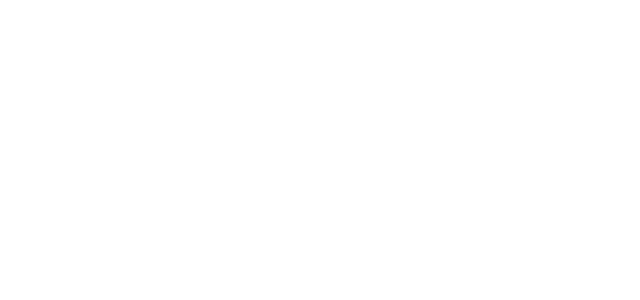
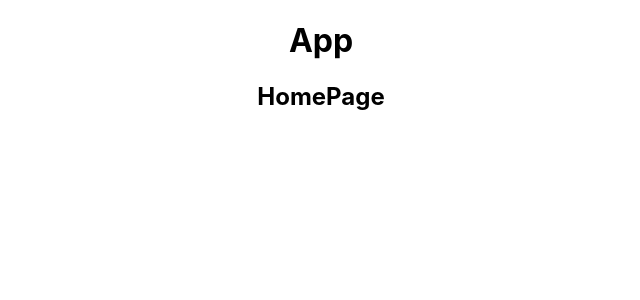
Before and after one commit to jordanepps/find-the-recipe-client, a React (Create React App) app: page / in a window 1280 px wide. Shown: the top 300 px of the page, without its empty margins (319-959 px from the left). Built offline with nearby package versions, Linux system fonts and the light colour scheme.

Commit message:
Create empty home page component with route

```diff
--- a/package.json
+++ b/package.json
@@ -5,7 +5,8 @@
   "dependencies": {
     "react": "^16.8.6",
     "react-dom": "^16.8.6",
-    "react-scripts": "2.1.8"
+    "react-router-dom": "^5.0.0",
+    "react-scripts": "^3.0.0"
   },
   "scripts": {
     "start": "react-scripts start",
--- a/src/components/App/App.js
+++ b/src/components/App/App.js
@@ -1,9 +1,18 @@
 import React, { Component } from 'react';
+import { Route, Switch } from 'react-router-dom';
+import HomePage from '../../routes/HomePage/HomePage';
 import './App.css';
 
 class App extends Component {
 	render() {
-		return <div className="App" />;
+		return (
+			<div className="App">
+				<h1>App</h1>
+				<Switch>
+					<Route exact path={'/'} component={HomePage} />
+				</Switch>
+			</div>
+		);
 	}
 }
 
--- a/src/index.js
+++ b/src/index.js
@@ -1,8 +1,14 @@
 import React from 'react';
 import ReactDOM from 'react-dom';
+import { BrowserRouter } from 'react-router-dom';
 import * as serviceWorker from './serviceWorker';
 import './index.css';
 import App from './components/App/App';
 
-ReactDOM.render(<App />, document.getElementById('root'));
+ReactDOM.render(
+	<BrowserRouter>
+		<App />
+	</BrowserRouter>,
+	document.getElementById('root')
+);
 serviceWorker.unregister();
--- /dev/null
+++ b/src/routes/HomePage/HomePage.js
@@ -0,0 +1,11 @@
+import React, { Component } from 'react';
+
+export default class HomePage extends Component {
+	render() {
+		return (
+			<div>
+				<h2>HomePage</h2>
+			</div>
+		);
+	}
+}
```
Also changed, not shown: 2 other files (tests, documents, lock files or other folders).
